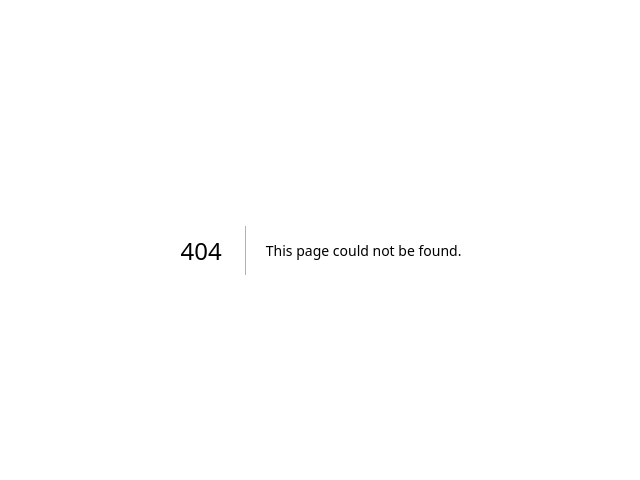
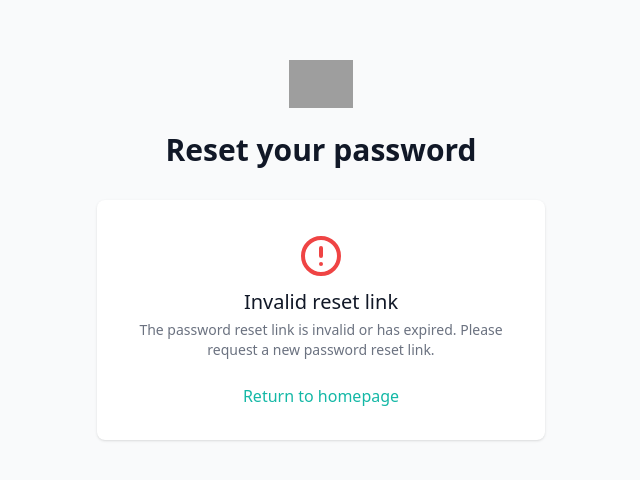
Before and after one commit to CHEGEBB/hm-official, a Next.js app: page /reset-password in a window 1280 px wide. Before the commit this address had no page. Shown: the part 150-630 px from the top of the page, without its empty margins (319-959 px from the left). Built offline with nearby package versions, Linux system fonts and the light colour scheme; grey boxes are pictures that could not be loaded.

Commit message:
Refactor package-lock.json to update @next/swc dependencies

```diff
--- /dev/null
+++ b/app/reset-password/page.jsx
@@ -0,0 +1,202 @@
+import React, { useState, useEffect } from 'react';
+import { useRouter } from 'next/router';
+import Head from 'next/head';
+
+// Import necessary Appwrite SDK for web
+import { Client, Account } from 'appwrite';
+import Image from 'next/image';
+
+// Initialize Appwrite client
+const client = new Client();
+client
+  .setEndpoint('https://cloud.appwrite.io/v1')
+  .setProject('6704d37c003c8a2f6a36');
+
+const account = new Account(client);
+
+export default function ResetPassword() {
+  const router = useRouter();
+  const { userId, secret } = router.query;
+
+  const [password, setPassword] = useState('');
+  const [confirmPassword, setConfirmPassword] = useState('');
+  const [isLoading, setIsLoading] = useState(false);
+  const [error, setError] = useState('');
+  const [success, setSuccess] = useState(false);
+  const [validParams, setValidParams] = useState(false);
+
+  useEffect(() => {
+    // Check if we have the required parameters
+    if (userId && secret) {
+      setValidParams(true);
+    }
+  }, [userId, secret]);
+
+  const handleResetPassword = async (e) => {
+    e.preventDefault();
+
+    // Reset states
+    setError('');
+
+    // Basic validation
+    if (!password || !confirmPassword) {
+      setError('Please fill in all fields');
+      return;
+    }
+
+    if (password.length < 8) {
+      setError('Password must be at least 8 characters long');
+      return;
+    }
+
+    if (password !== confirmPassword) {
+      setError('Passwords do not match');
+      return;
+    }
+
+    setIsLoading(true);
+
+    try {
+      // Update recovery (reset password)
+      await account.updateRecovery(userId, secret, password, password);
+
+      setSuccess(true);
+
+      // Redirect to home page after 3 seconds
+      setTimeout(() => {
+        window.location.href = '/';
+      }, 3000);
+    } catch (error) {
+      console.error('Error resetting password:', error);
+
+      if (error.message) {
+        setError(error.message);
+      } else {
+        setError('An error occurred while resetting your password. The link may have expired.');
+      }
+    } finally {
+      setIsLoading(false);
+    }
+  };
+
+  return (
+    <div className="min-h-screen bg-gray-50 flex flex-col justify-center py-12 sm:px-6 lg:px-8">
+      <Head>
+        <title>Reset Password | Health Master</title>
+        <meta name="description" content="Reset your Health Master password" />
+      </Head>
+
+      <div className="sm:mx-auto sm:w-full sm:max-w-md">
+        <Image
+          className="mx-auto h-12 w-auto"
+          src="/assets/1.png"
+            width={48}
+            height={48}
+          alt="Health Master Logo"
+        />
+        <h2 className="mt-6 text-center text-3xl font-extrabold text-gray-900">
+          Reset your password
+        </h2>
+      </div>
+
+      <div className="mt-8 sm:mx-auto sm:w-full sm:max-w-md">
+        <div className="bg-white py-8 px-4 shadow sm:rounded-lg sm:px-10">
+          {!validParams ? (
+            <div className="text-center">
+              <svg xmlns="http://www.w3.org/2000/svg" className="mx-auto h-12 w-12 text-red-500" fill="none" viewBox="0 0 24 24" stroke="currentColor">
+                <path strokeLinecap="round" strokeLinejoin="round" strokeWidth={2} d="M12 8v4m0 4h.01M21 12a9 9 0 11-18 0 9 9 0 0118 0z" />
+              </svg>
+              <h3 className="mt-2 text-xl font-medium text-gray-900">Invalid reset link</h3>
+              <p className="mt-1 text-sm text-gray-500">
+                The password reset link is invalid or has expired. Please request a new password reset link.
+              </p>
+              <div className="mt-6">
+                <a href="https://healthmasterco.com" className="text-base font-medium text-teal-500 hover:text-teal-600">
+                  Return to homepage
+                </a>
+              </div>
+            </div>
+          ) : success ? (
+            <div className="text-center">
+              <svg xmlns="http://www.w3.org/2000/svg" className="mx-auto h-12 w-12 text-green-500" fill="none" viewBox="0 0 24 24" stroke="currentColor">
+                <path strokeLinecap="round" strokeLinejoin="round" strokeWidth={2} d="M5 13l4 4L19 7" />
+              </svg>
+              <h3 className="mt-2 text-xl font-medium text-gray-900">Password reset successful!</h3>
+              <p className="mt-1 text-sm text-gray-500">
+                Your password has been reset successfully. You can now log in to the Health Master app with your new password.
+              </p>
+              <div className="mt-6">
+                <a href="https://healthmasterco.com" className="text-base font-medium text-teal-500 hover:text-teal-600">
+                  Return to homepage
+                </a>
+              </div>
+            </div>
+          ) : (
+            <form className="space-y-6" onSubmit={handleResetPassword}>
+              {error && (
+                <div className="rounded-md bg-red-50 p-4">
+                  <div className="flex">
+                    <div className="flex-shrink-0">
+                      <svg className="h-5 w-5 text-red-400" viewBox="0 0 20 20" fill="currentColor">
+                        <path fillRule="evenodd" d="M10 18a8 8 0 100-16 8 8 0 000 16zM8.707 7.293a1 1 0 00-1.414 1.414L8.586 10l-1.293 1.293a1 1 0 101.414 1.414L10 11.414l1.293 1.293a1 1 0 001.414-1.414L11.414 10l1.293-1.293a1 1 0 00-1.414-1.414L10 8.586 8.707 7.293z" clipRule="evenodd" />
+                      </svg>
+                    </div>
+                    <div className="ml-3">
+                      <h3 className="text-sm font-medium text-red-800">{error}</h3>
+                    </div>
+                  </div>
+                </div>
+              )}
+
+              <div>
+                <label htmlFor="password" className="block text-sm font-medium text-gray-700">
+                  New Password
+                </label>
+                <div className="mt-1">
+                  <input
+                    id="password"
+                    name="password"
+                    type="password"
+                    autoComplete="new-password"
+                    required
+                    value={password}
+                    onChange={(e) => setPassword(e.target.value)}
+                    className="appearance-none block w-full px-3 py-2 border border-gray-300 rounded-md shadow-sm placeholder-gray-400 focus:outline-none focus:ring-teal-500 focus:border-teal-500 sm:text-sm"
+                  />
+                </div>
+              </div>
+
+              <div>
+                <label htmlFor="confirm-password" className="block text-sm font-medium text-gray-700">
+                  Confirm New Password
+                </label>
+                <div className="mt-1">
+                  <input
+                    id="confirm-password"
+                    name="confirm-password"
+                    type="password"
+                    autoComplete="new-password"
+                    required
+                    value={confirmPassword}
+                    onChange={(e) => setConfirmPassword(e.target.value)}
+                    className="appearance-none block w-full px-3 py-2 border border-gray-300 rounded-md shadow-sm placeholder-gray-400 focus:outline-none focus:ring-teal-500 focus:border-teal-500 sm:text-sm"
+                  />
+                </div>
+              </div>
+
+              <div>
+                <button
+                  type="submit"
+                  disabled={isLoading}
+                  className={`w-full flex justify-center py-2 px-4 border border-transparent rounded-md shadow-sm text-sm font-medium text-white bg-teal-600 hover:bg-teal-700 focus:outline-none focus:ring-2 focus:ring-offset-2 focus:ring-teal-500 ${isLoading ? 'opacity-70 cursor-not-allowed' : ''}`}
+                >
+                  {isLoading ? 'Resetting...' : 'Reset Password'}
+                </button>
+              </div>
+            </form>
+          )}
+        </div>
+      </div>
+    </div>
+  );
+}
```
Also changed, not shown: 1 other file (tests, documents, lock files or other folders).
